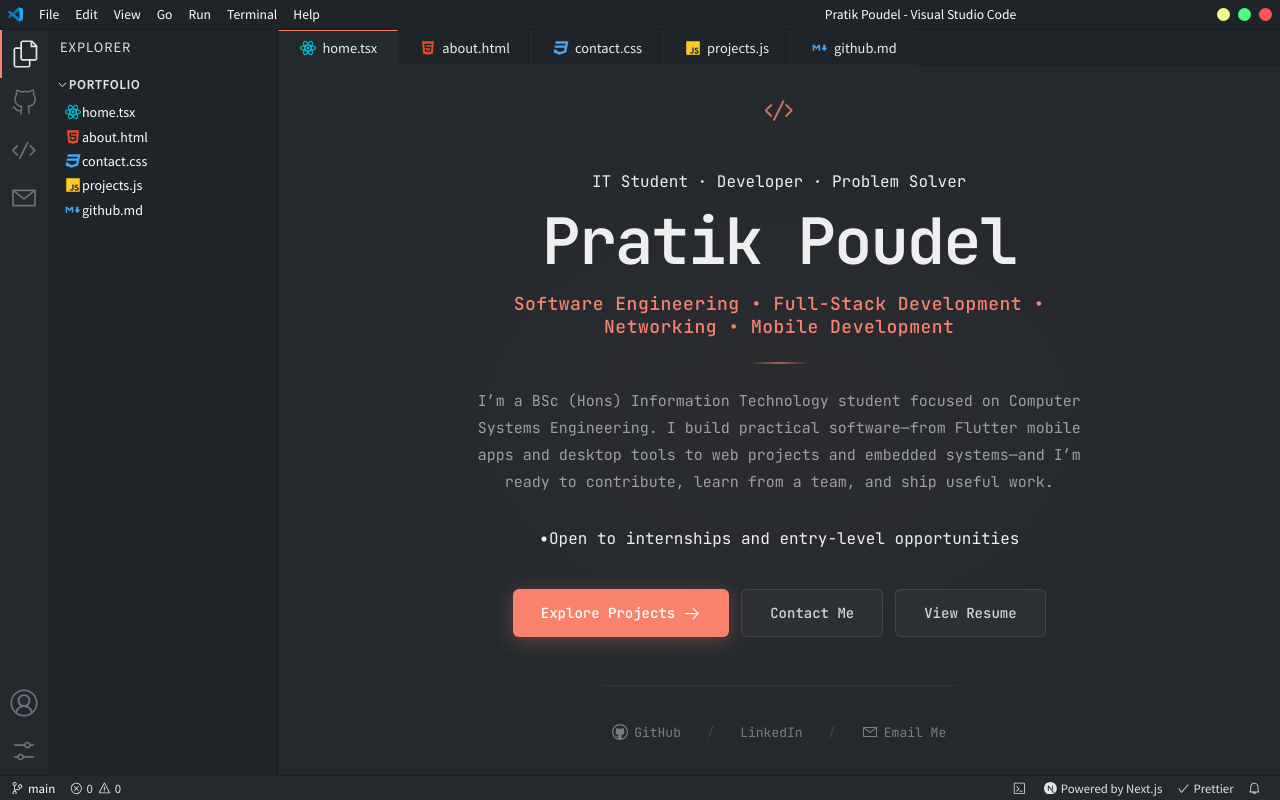
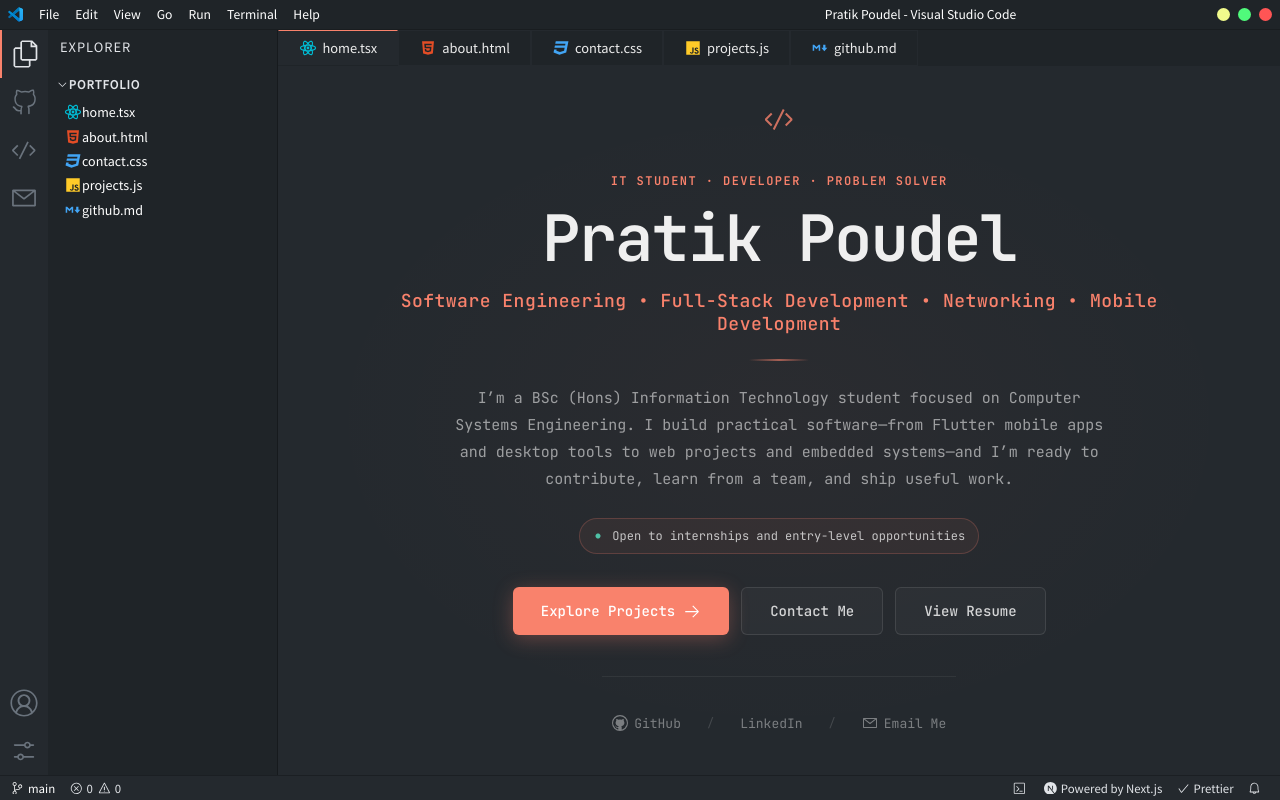
Before and after one commit to pyatrick666/Professional-Portfolio, a Next.js app: page / in a window 1280 px wide. Built offline with nearby package versions, Linux system fonts and the light colour scheme.

Commit message:
Polish recruiter focused homepage styling

```diff
--- a/styles/HomePage.module.css
+++ b/styles/HomePage.module.css
@@ -213,3 +213,73 @@
     width: 100%;
   }
 }
+
+/* Recruiter-focused homepage details */
+.eyebrow {
+  margin: 0;
+  color: var(--accent-color);
+  font-family: var(--font-mono);
+  font-size: 12px;
+  font-weight: 600;
+  letter-spacing: 0.12em;
+  text-transform: uppercase;
+}
+
+.availability {
+  display: inline-flex;
+  align-items: center;
+  gap: 9px;
+  padding: 9px 13px;
+  border: 1px solid rgba(var(--accent-color-rgb), 0.22);
+  border-radius: 999px;
+  background: rgba(var(--accent-color-rgb), 0.06);
+  color: rgba(255, 255, 255, 0.72);
+  font-family: var(--font-mono);
+  font-size: 12px;
+}
+
+.availability svg {
+  color: #4fc1a6;
+  flex-shrink: 0;
+}
+
+@media (min-width: 641px) {
+  .page {
+    padding: 48px 32px;
+  }
+
+  .container {
+    max-width: 760px;
+  }
+
+  .content {
+    gap: 25px;
+  }
+
+  .name {
+    font-size: clamp(48px, 5vw, 68px);
+  }
+
+  .description {
+    max-width: 650px;
+  }
+}
+
+@media (max-width: 640px) {
+  .eyebrow {
+    font-size: 10px;
+    letter-spacing: 0.08em;
+  }
+
+  .availability {
+    max-width: 100%;
+    font-size: 11px;
+    text-align: left;
+  }
+
+  .links {
+    flex-wrap: wrap;
+    justify-content: center;
+    gap: 8px;
+  }
+}
```
